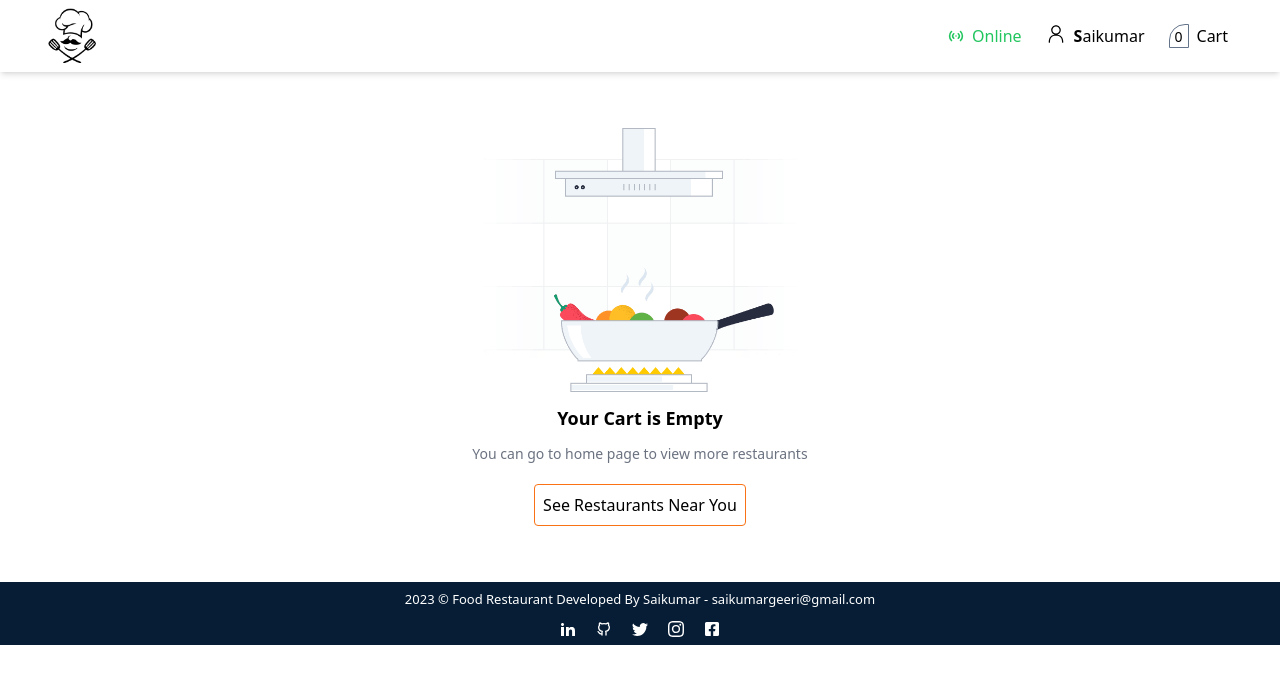
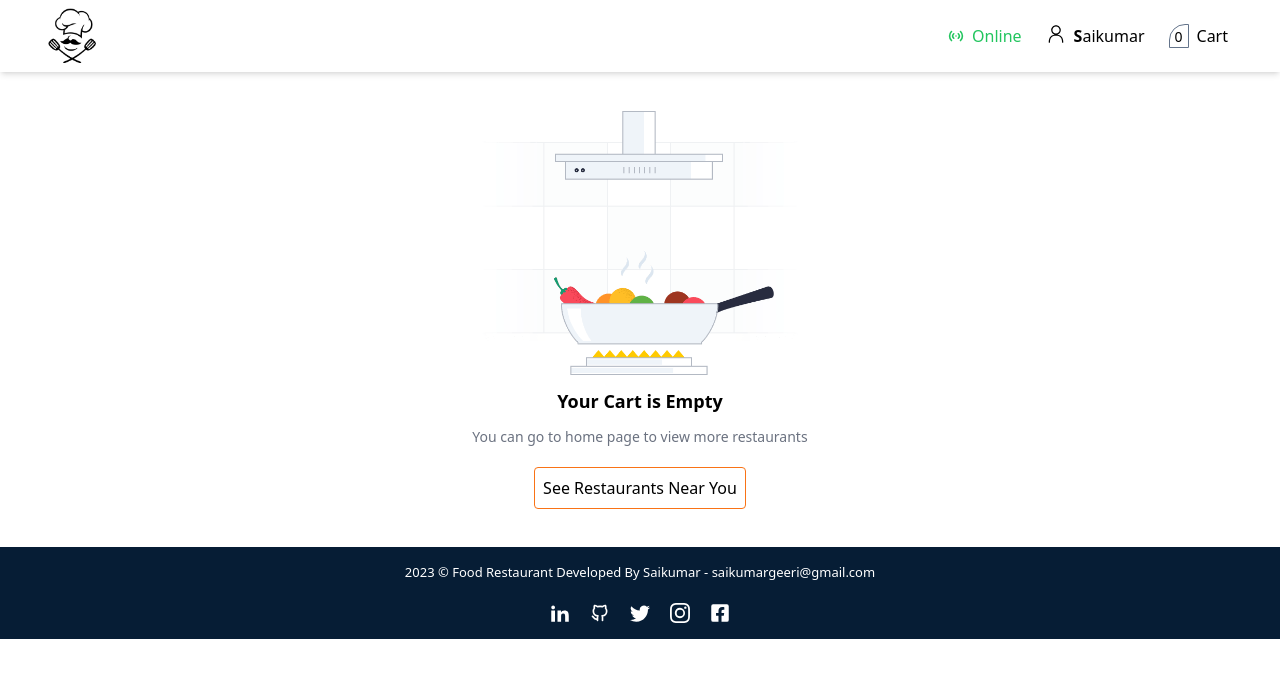
Before and after one commit to Geerisaikumar/Food-restaurant, a React (Vite) app: page /cart in a window 1280 px wide. Shown: the top 684 px of the page. Built offline with nearby package versions, Linux system fonts and the light colour scheme.

Commit message:
Added Social Media Links to Footer Section

```diff
--- a/src/components/Cart.js
+++ b/src/components/Cart.js
@@ -76,7 +76,7 @@ const Cart = () => {
       </div>
     </div>
   ) : (
-    <div className="flex flex-col items-center my-14 mx-auto ">
+    <div className="flex flex-col items-center my-[2.42rem] mx-auto ">
       <img src={EmptyCart} className="w-80 rounded" alt="EmptyCart" />
       <h1 className="text-center text-lg font-bold py-3">Your Cart is Empty</h1>
       <p className=" text-sm text-gray-500">
--- a/src/components/Footer.js
+++ b/src/components/Footer.js
@@ -10,25 +10,25 @@ let Footer = () => {
   let { user } = useContext(userContext);
 
   return (
-    <div className="w-full bg-[#061d35] text-white py-2">
+    <div className="w-full bg-[#061d35] text-white py-4">
       <h3 className=" text-center font-medium xs:text-[13px]">
         2023 © Food Restaurant Developed By {user.name} - {user.email}
       </h3>
-      <div className="flex items-center justify-center gap-5 pt-3">
+      <div className="flex items-center justify-center gap-5 pt-5">
         <Link to={"https://www.linkedin.com/in/saikumar-geeri/"} className="">
-          <ImLinkedin2 />
+          <ImLinkedin2 size={20} />
         </Link>
         <Link to={"https://github.com/Geerisaikumar"} className="">
-          <TbBrandGithub />
+          <TbBrandGithub size={20} />
         </Link>
         <Link to={"https://twitter.com/gabbar_0nline"} className="">
-          <BsTwitter />
+          <BsTwitter size={20} />
         </Link>
         <Link to={"https://www.instagram.com/gabbaronline/"} className="">
-          <BsInstagram />
+          <BsInstagram size={20} />
         </Link>
         <Link to={"https://www.facebook.com/"} className="">
-          <FaFacebookSquare />
+          <FaFacebookSquare size={20} />
         </Link>
       </div>
     </div>
```
